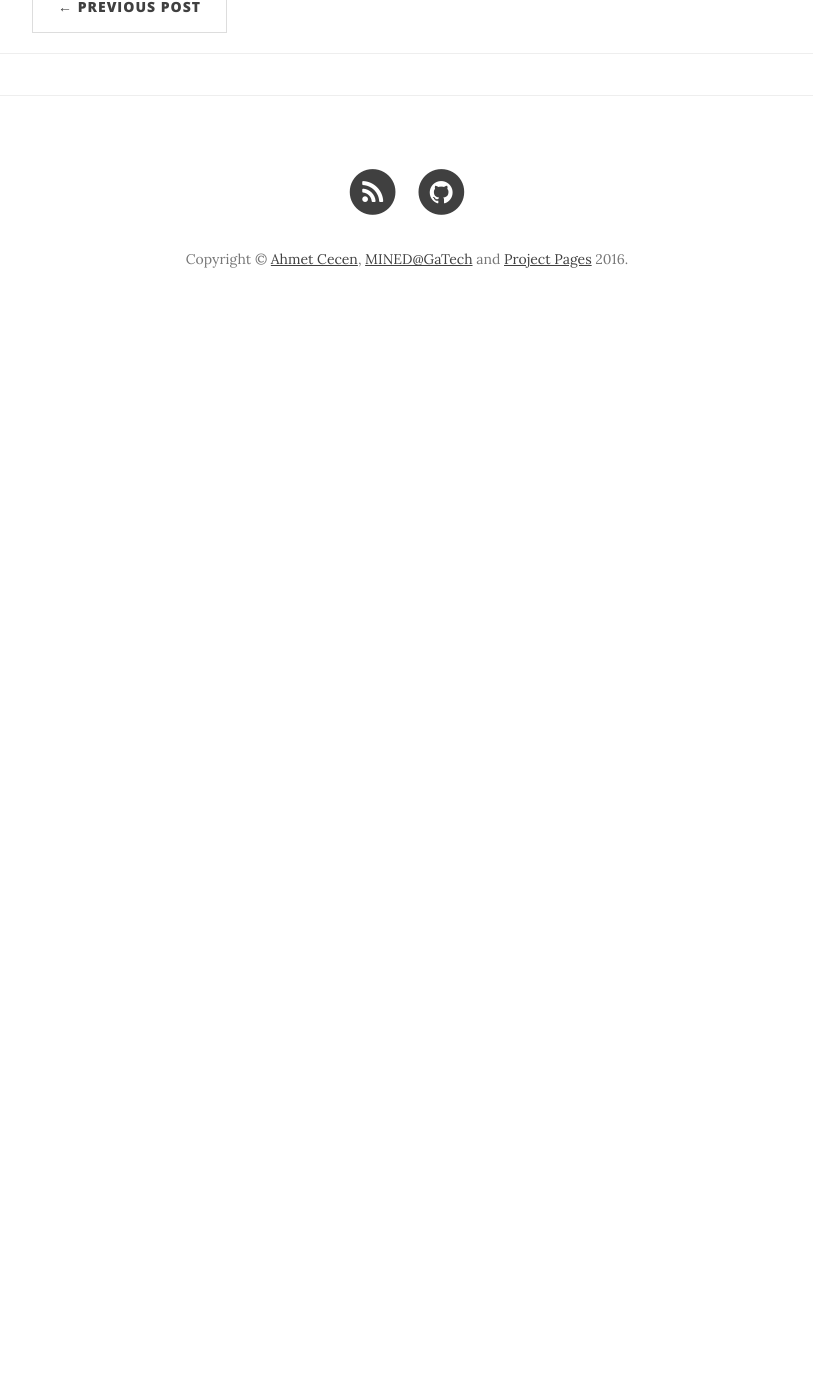
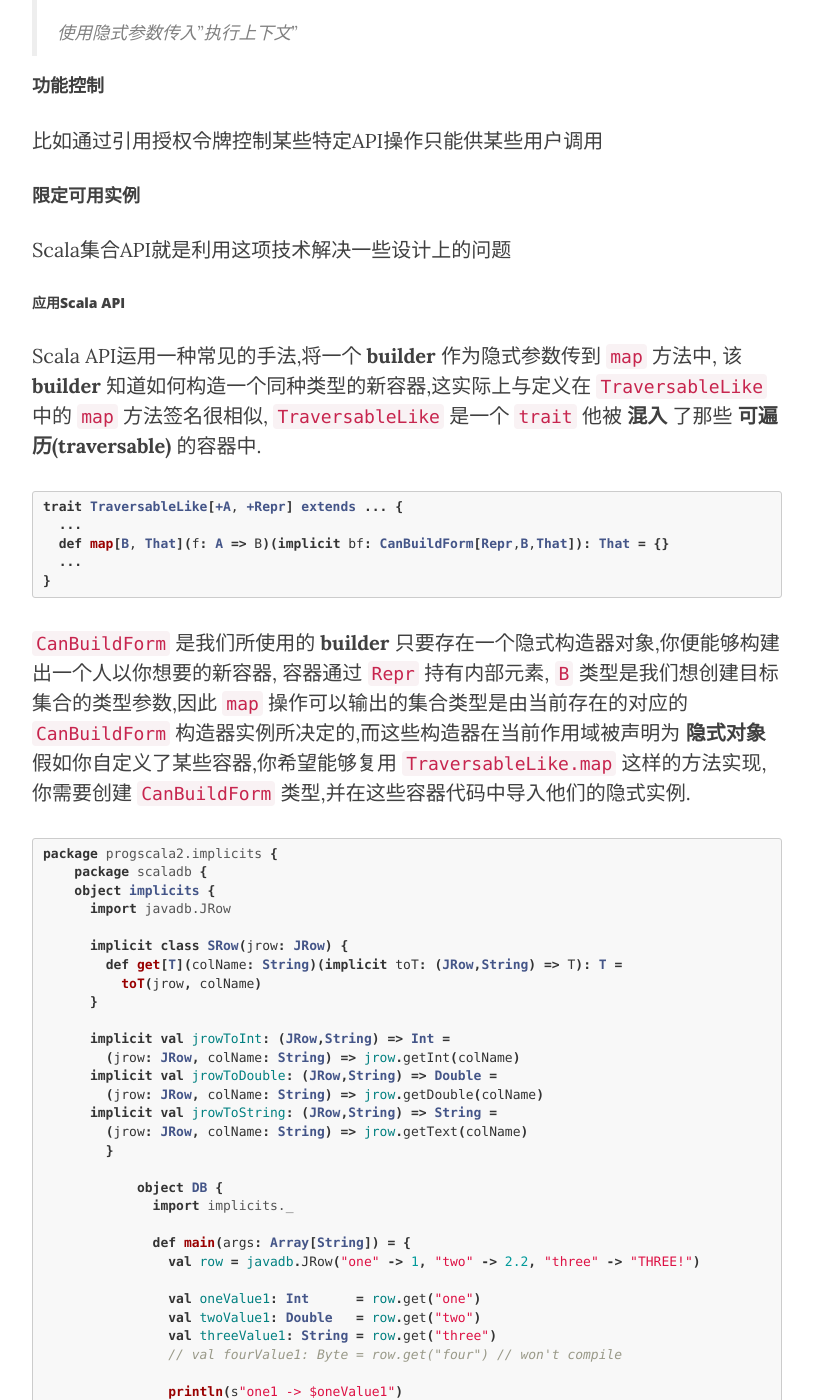
Before and after one commit to wineway/wineway.github.io, a Jekyll site: the page built from _posts/2017-4-4-1.markdown, in a window 1280 px wide and 1400 px high, scrolled down 2036 px. Shown: the whole window, without its empty margins (233-1046 px from the left). Built offline with Jekyll 4.4.1, drawn with Linux system fonts in a browser that asks for light colours; nearby versions of some CDN libraries; comment, search, counter and statistics services are not loaded; before the commit the page ends 2371 px from its top, so only the background shows below that; some of the changed text lies outside the part shown.

Commit message:
4-4-1 second

````diff
--- a/_posts/2017-4-4-1.markdown
+++ b/_posts/2017-4-4-1.markdown
@@ -54,7 +54,7 @@ object ComplicatedSalesTax {
   println(s"${calcTex(amount)}")
 }
 ```
-.....`:Float` 竟然可以是返回 `Float` 的同名函数...没想到啊没想到.....
+以上是一个示例.
 
 #### 调用 implicity 方法
 
@@ -78,3 +78,82 @@ list sortBy2 (i => -i)
 类型参数 `B: Ordering` 被称为 **上下文定界(context bound)** 暗示第二个参数列表(隐式参数列表)将接受 `Ordering[B]` 实例,然后使用 `Predef.implicity` 方法获取参数, `implicit` 方法会对传给函数所有标记为隐式参数的实例进行解析.请注意 `implicity` 需要的类型签名,本段代码中为 `Ordering[B]`
 
 ### 隐式参数适用场景
+
+#### 执行上下文
+
+>使用隐式参数传入"执行上下文"
+
+#### 功能控制
+
+比如通过引用授权令牌控制某些特定API操作只能供某些用户调用
+
+#### 限定可用实例
+
+Scala集合API就是利用这项技术解决一些设计上的问题
+
+##### 应用Scala API
+
+Scala API运用一种常见的手法,将一个 **builder** 作为隐式参数传到 `map` 方法中, 该 **builder** 知道如何构造一个同种类型的新容器,这实际上与定义在 `TraversableLike` 中的 `map` 方法签名很相似, `TraversableLike` 是一个 `trait` 他被 **混入** 了那些 **可遍历(traversable)** 的容器中.
+
+```scala
+trait TraversableLike[+A, +Repr] extends ... {
+  ...
+  def map[B, That](f: A => B)(implicit bf: CanBuildForm[Repr,B,That]): That = {}
+  ...
+}
+```
+
+`CanBuildForm` 是我们所使用的 **builder** 只要存在一个隐式构造器对象,你便能够构建出一个人以你想要的新容器, 容器通过 `Repr` 持有内部元素, `B` 类型是我们想创建目标集合的类型参数,因此 `map` 操作可以输出的集合类型是由当前存在的对应的 `CanBuildForm` 构造器实例所决定的,而这些构造器在当前作用域被声明为 **隐式对象** 假如你自定义了某些容器,你希望能够复用 `TraversableLike.map` 这样的方法实现,你需要创建 `CanBuildForm` 类型,并在这些容器代码中导入他们的隐式实例.
+```scala
+package progscala2.implicits {
+    package scaladb {
+    object implicits {
+      import javadb.JRow
+
+      implicit class SRow(jrow: JRow) {
+        def get[T](colName: String)(implicit toT: (JRow,String) => T): T =
+          toT(jrow, colName)
+      }
+
+      implicit val jrowToInt: (JRow,String) => Int =
+        (jrow: JRow, colName: String) => jrow.getInt(colName)
+      implicit val jrowToDouble: (JRow,String) => Double =
+        (jrow: JRow, colName: String) => jrow.getDouble(colName)
+      implicit val jrowToString: (JRow,String) => String =
+        (jrow: JRow, colName: String) => jrow.getText(colName)
+        }
+
+            object DB {
+              import implicits._
+
+              def main(args: Array[String]) = {
+                val row = javadb.JRow("one" -> 1, "two" -> 2.2, "three" -> "THREE!")
+
+                val oneValue1: Int      = row.get("one")
+                val twoValue1: Double   = row.get("two")
+                val threeValue1: String = row.get("three")
+                // val fourValue1: Byte    = row.get("four")  // won't compile
+
+                println(s"one1   -> $oneValue1")
+                println(s"two1   -> $twoValue1")
+                println(s"three1 -> $threeValue1")
+
+                val oneValue2   = row.get[Int]("one")
+                val twoValue2   = row.get[Double]("two")
+                val threeValue2 = row.get[String]("three")
+                // val fourValue2    = row.get[Byte]("four")  // won't compile
+
+                println(s"one2   -> $oneValue2")
+                println(s"two2   -> $twoValue2")
+                println(s"three2 -> $threeValue2")
+              }
+            }
+          }
+        }
+```
+- `get[T]` 方法中引用了 `jrow` 实例,但是并没有使用 `val` 关键字声明,所以 `jrow` 不是该类的成员,但是类型的其他成员依然可以使用它.
+- 第一遍操作系统通过变量类型推导出 `T` 类型,第二种方法显示的指定了 `get[T]` 中的参数值
+- 第一行注释不会把 `byte` 隐式转换为 `Int` 或者 `Double` ,因为有歧义,但是即使没有歧义也不会通过编译,因为"both functions extract too many bytes!"(啥意思..)
+- 第二个注释便于我们回忆: 通过传入一个隐式参数以及定义符合我们允许的类型所对应的隐式值,我们就可以对用于参数化方法的类型进行限定
+
+#### 隐式证据
````
